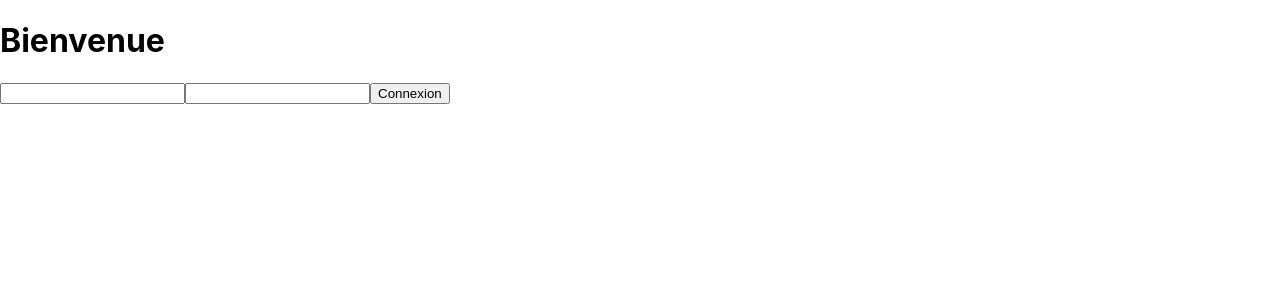
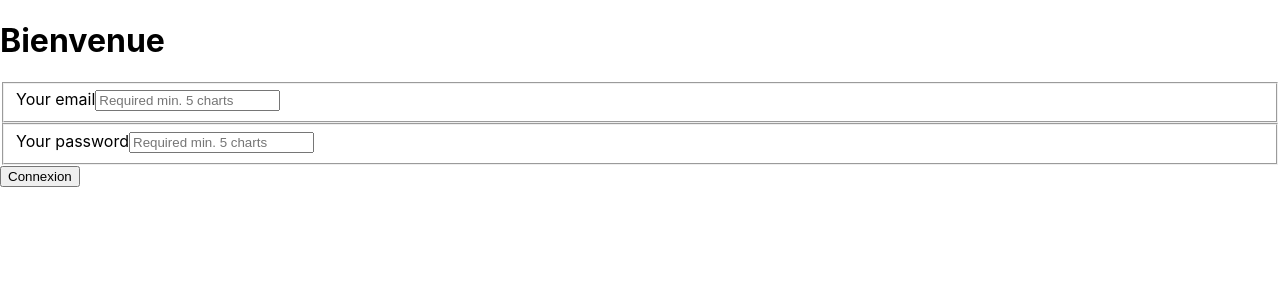
Before and after one commit to DWS-paris/react-app, a React (Create React App) app: page / in a window 1280 px wide. Shown: the top 300 px of the page. Built offline with nearby package versions, Linux system fonts and the light colour scheme.

Commit message:
Add component prop input form

```diff
--- a/src/App.js
+++ b/src/App.js
@@ -29,14 +29,45 @@
             // ES6 => https://developer.mozilla.org/en-US/docs/Web/JavaScript/Reference/Operators/super
             super( props );
 
+            /*
+                [CMP] State
+                Define inner compenent value (state)
+            */
+                this.state = {
+                    cmpLoginFormValue: [
+                        {
+                            name: 'email',
+                            value: '',
+                            label: 'Your email',
+                            placeholder: 'Required min. 5 charts',
+                            type: 'email',
+                            min: 5,
+                            required: true
+                        },
+                        {
+                            name: 'password',
+                            value: '',
+                            label: 'Your password',
+                            placeholder: 'Required min. 5 charts',
+                            type: 'password',
+                            min: 5,
+                            required: true
+                        }
+                    ]
+                }
+            //
+
 			// Bind 'this within the needed methods
             this.onSubmit = this.onSubmit.bind( this );
         }
+
+
 
 		/*
 			[CMP] Methods
 		*/
 			async onSubmit( event ){
+                console.log(event)
                 const connectedUser = await axios.get(`
                     http://localhost:3001/users?email=${ event.email }&password=${ event.password }
                 `);
@@ -64,7 +95,6 @@
 			}
 
             onLogout(){
-                console.log('onLogout')
                 /*
                     [STORE] Dispatch
                 */
@@ -87,6 +117,7 @@
                     <div className="App">
                         <HeaderMain />
                         <FormMain
+                            formvalue={ this.state.cmpLoginFormValue }
                             onSubmit={ this.onSubmit }
                         />
                     </div>
--- a/src/components/FormMain.js
+++ b/src/components/FormMain.js
@@ -19,8 +19,15 @@
             // ES6 => https://developer.mozilla.org/en-US/docs/Web/JavaScript/Reference/Operators/super
             super( props );
 
+            this.cmpFormValue = this.props.formvalue;
+            this.state = {  }
+            for( let item of this.cmpFormValue ){
+                this.state[ item.name ] = item.value;
+            }
+
             // Bind 'this within the needed methods
             this.onSubmit = this.onSubmit.bind( this );
+            this.onChangeState = this.onChangeState.bind( this );
         }
 
         /*
@@ -31,9 +38,13 @@
                 event.preventDefault();
 
                 // Emit event to send value to parent component
-                this.props.onSubmit({
-                    email: 'julien@dwsapp.io',
-                    password: 'azertyuiop'
+                this.props.onSubmit( this.state )
+            }
+
+            onChangeState( event ){
+                // Use React set state method
+                this.setState( {
+                    [ event.target.getAttribute('name') ]: event.target.value
                 })
             }
         //
@@ -45,8 +56,34 @@
         render(){
             return(
                 <form onSubmit={ this.onSubmit }>
-                    <input type='text' name='email' />
-                    <input type='password' name='password' />
+
+                    {
+                        this.cmpFormValue.map( (input, idx) => {
+                            return(
+                                <fieldset
+                                    key={ 'form-input-' + idx }
+                                >
+                                    <label
+                                        htmlFor={ input.name }
+                                    >
+                                        { input.label }
+                                    </label>
+
+                                    <input
+                                        name={ input.name }
+                                        type={ input.type }
+                                        placeholder={ input.placeholder }
+                                        min={ input.min ? input.min : null }
+                                        required={ input.required ? input.required : false }
+
+                                        value={ this.state[input.name] }
+                                        onChange={ this.onChangeState }
+                                    />
+                                </fieldset>
+                            )
+                        })
+                    }
+
                     <button type='submit'>Connexion</button>
                 </form>
             )
```
